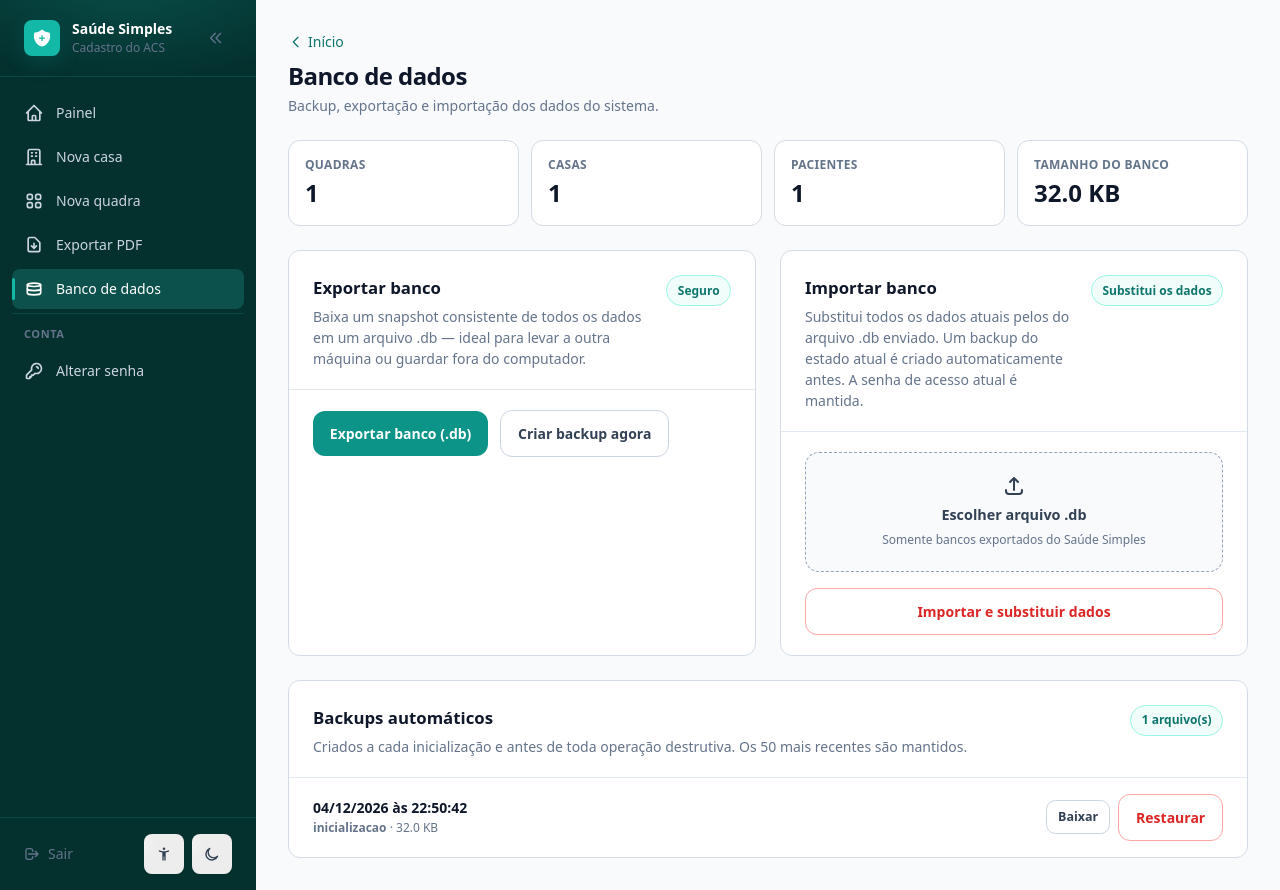
After one commit to haynan1/saude_simples, a Flask app: page /banco in a window 1280 px wide. The commit adds this page. Run offline with Flask 3, Linux system fonts and the light colour scheme; the visitor is signed in with stand-in values (Sample User, id 1); tables that the repository leaves empty hold one stand-in row (values such as "Sample post").

Commit message:
Gestão do banco: backup manual, exportação, importação e restauração
Nova tela Banco de dados na sidebar:
- Exportar (.db): snapshot consistente via API de backup do SQLite
  (inclui WAL — nunca copia o arquivo cru no meio de transação)
- Importar: valida assinatura SQLite, PRAGMA integrity_check e esquema
  mínimo do Saúde Simples; cria backup do estado atual antes; preserva
  a senha de acesso local (importar nunca tranca o operador para fora);
  reaplica migrações/índices via init_db no banco importado
- Backup manual sob demanda + lista dos backups automáticos com
  download e restauração (backup pré-restauração automático, senha
  atual preservada)
- Nomes de backup validados contra o diretório real — path traversal
  bloqueado por construção
- Limite de upload de 200MB restrito à rota de importação (o resto do
  app permanece em 1MB); handler amigável para 413

18 testes novos (87 no total): exportação funcional, importação
válida/inválida/traversal, restauração com preservação de senha,
migração de banco antigo importado, auth em todas as rotas novas.

Co-Authored-By: Claude Opus 4.8 <noreply@anthropic.com>

```diff
--- a/app.py
+++ b/app.py
@@ -2,6 +2,7 @@ import logging
 import os
 import secrets
 import sqlite3
+import tempfile
 import threading
 import time
 import unicodedata
@@ -22,17 +23,25 @@ from reportlab.lib.units import cm
 from reportlab.platypus import Image, KeepTogether, Paragraph, SimpleDocTemplate, Spacer, Table, TableStyle
 from werkzeug.security import check_password_hash, generate_password_hash
 
+from werkzeug.exceptions import RequestEntityTooLarge
+
 from db import (
     BASE_DIR,
     DATABASE,
     MIN_PASSWORD_LENGTH,
+    BancoInvalido,
+    caminho_backup,
     clear_setup_token,
     criar_backup,
     ensure_setup_token,
+    exportar_snapshot,
     garantir_senha_inicial,
     get_db_connection,
     get_senha_hash,
+    importar_banco,
     init_db,
+    listar_backups,
+    restaurar_backup,
     set_senha_hash,
     verify_setup_token,
 )
@@ -67,6 +76,22 @@ app.config["SESSION_COOKIE_SECURE"] = os.environ.get(
 # Nenhum formulário legítimo chega perto disso — bloqueia payloads gigantes
 # antes de qualquer parsing.
 app.config["MAX_CONTENT_LENGTH"] = 1 * 1024 * 1024
+
+# Exceção única: importação de banco recebe um arquivo .db real.
+IMPORT_MAX_BYTES = 200 * 1024 * 1024
+
+
+@app.before_request
+def ajustar_limite_de_upload():
+    if request.path == "/banco/importar":
+        request.max_content_length = IMPORT_MAX_BYTES
+
+
+@app.errorhandler(RequestEntityTooLarge)
+def arquivo_grande_demais(_error):
+    flash("O arquivo enviado excede o tamanho máximo permitido.", "danger")
+    destino = "banco" if request.path.startswith("/banco") else "index"
+    return redirect(url_for(destino))
 
 APP_VERSION = "2.0.0"
 
@@ -542,6 +567,18 @@ def carregar_dados_relatorio(condicoes_selecionadas=None, filtro_sem_selecao=Fal
     return casas, pacientes
 
 
+def formatar_tamanho(num_bytes):
+    num_bytes = int(num_bytes or 0)
+    for unidade in ("B", "KB", "MB", "GB"):
+        if num_bytes < 1024 or unidade == "GB":
+            if unidade == "B":
+                return f"{num_bytes} {unidade}"
+            return f"{num_bytes:.1f} {unidade}"
+        num_bytes /= 1024
+    return f"{num_bytes:.1f} GB"
+
+
+app.add_template_filter(formatar_tamanho, "tamanho")
 app.add_template_filter(formatar_cpf_ou_cns, "cpf_cns")
 app.add_template_filter(formatar_data_br, "data_br")
 app.add_template_filter(formatar_telefone, "telefone")
@@ -1578,6 +1615,169 @@ def exportar_pdf():
     )
 
 
+@app.route("/banco")
+@login_required
+def banco():
+    conn = get_db_connection()
+    contagens = {
+        "quadras": conn.execute("SELECT COUNT(*) AS c FROM quadras").fetchone()["c"],
+        "casas": conn.execute("SELECT COUNT(*) AS c FROM casas").fetchone()["c"],
+        "pacientes": conn.execute("SELECT COUNT(*) AS c FROM pacientes").fetchone()["c"],
+    }
+    conn.close()
+
+    try:
+        tamanho_banco = os.path.getsize(DATABASE)
+    except OSError:
+        tamanho_banco = 0
+
+    return render_template(
+        "banco.html",
+        contagens=contagens,
+        tamanho_banco=tamanho_banco,
+        backups=listar_backups(),
+    )
+
+
+@app.route("/banco/backup", methods=["POST"])
+@login_required
+def criar_backup_manual():
+    try:
+        criar_backup("manual")
+    except (sqlite3.Error, OSError) as exc:
+        logger.error("Falha ao criar backup manual: %s", exc)
+        flash("Não foi possível criar o backup. Tente novamente.", "danger")
+        return redirect(url_for("banco"))
+
+    flash("Backup criado com sucesso.", "success")
+    return redirect(url_for("banco"))
+
+
+@app.route("/banco/exportar")
+@login_required
+def exportar_banco():
+    # Snapshot consistente via API de backup do SQLite — nunca o arquivo cru,
+    # que poderia estar no meio de uma transação WAL.
+    descritor, caminho_tmp = tempfile.mkstemp(suffix=".db")
+    os.close(descritor)
+    try:
+        exportar_snapshot(caminho_tmp)
+        with open(caminho_tmp, "rb") as arquivo:
+            conteudo = BytesIO(arquivo.read())
+    except (sqlite3.Error, OSError) as exc:
+        logger.error("Falha ao exportar banco: %s", exc)
+        flash("Não foi possível exportar o banco. Tente novamente.", "danger")
+        return redirect(url_for("banco"))
+    finally:
+        try:
+            os.remove(caminho_tmp)
+        except OSError:
+            pass
+
+    conteudo.seek(0)
+    logger.info("Banco exportado a partir de %s", request.remote_addr)
+    nome = f"saude_simples_{datetime.now().strftime('%Y%m%d_%H%M%S')}.db"
+    return send_file(
+        conteudo,
+        as_attachment=True,
+        download_name=nome,
+        mimetype="application/x-sqlite3",
+    )
+
+
+@app.route("/banco/backup/<nome>/baixar")
+@login_required
+def baixar_backup(nome):
+    try:
+        caminho = caminho_backup(nome)
+    except ValueError:
+        flash("Backup não encontrado.", "warning")
+        return redirect(url_for("banco"))
+
+    return send_file(
+        caminho,
+        as_attachment=True,
+        download_name=nome,
+        mimetype="application/x-sqlite3",
+    )
+
+
+@app.route("/banco/restaurar", methods=["POST"])
+@login_required
+def restaurar_banco():
+    nome = request.form.get("nome", "")
+    try:
+        caminho_backup(nome)
+    except ValueError:
+        flash("Backup não encontrado.", "warning")
+        return redirect(url_for("banco"))
+
+    try:
+        criar_backup("antes_restaurar")
+    except (sqlite3.Error, OSError) as exc:
+        logger.error("Falha ao criar backup antes de restaurar: %s", exc)
+        flash("Não foi possível criar backup de segurança. Restauração cancelada.", "danger")
+        return redirect(url_for("banco"))
+
+    # A senha de acesso ATUAL sobrevive à restauração — voltar os dados no
+    # tempo nunca tranca o operador para fora. Para recuperar senha esquecida,
+    # o caminho é o resetar_senha.py.
+    senha_atual = get_senha_hash()
+    try:
+        restaurar_backup(nome)
+    except (sqlite3.Error, OSError) as exc:
+        logger.error("Falha ao restaurar backup %s: %s", nome, exc)
+        flash("Não foi possível restaurar o backup.", "danger")
+        return redirect(url_for("banco"))
+    if senha_atual:
+        set_senha_hash(senha_atual)
+
+    logger.info("Backup %s restaurado a partir de %s", nome, request.remote_addr)
+    flash("Backup restaurado com sucesso.", "success")
+    return redirect(url_for("banco"))
+
+
+@app.route("/banco/importar", methods=["POST"])
+@login_required
+def importar_banco_view():
+    arquivo = request.files.get("arquivo")
+    if arquivo is None or not arquivo.filename:
+        flash("Selecione o arquivo .db exportado do Saúde Simples.", "danger")
+        return redirect(url_for("banco"))
+
+    descritor, caminho_tmp = tempfile.mkstemp(suffix=".db")
+    os.close(descritor)
+    try:
+        arquivo.save(caminho_tmp)
+
+        try:
+            criar_backup("antes_importar")
+        except (sqlite3.Error, OSError) as exc:
+            logger.error("Falha ao criar backup antes de importar: %s", exc)
+            flash("Não foi possível criar backup de segurança. Importação cancelada.", "danger")
+            return redirect(url_for("banco"))
+
+        try:
+            importar_banco(caminho_tmp)
+        except BancoInvalido as exc:
+            logger.warning("Importação de banco rejeitada (%s): %s", request.remote_addr, exc)
+            flash(str(exc), "danger")
+            return redirect(url_for("banco"))
+        except (sqlite3.Error, OSError) as exc:
+            logger.error("Falha ao importar banco: %s", exc)
+            flash("Não foi possível importar o banco. O banco atual foi preservado.", "danger")
+            return redirect(url_for("banco"))
+    finally:
+        try:
+            os.remove(caminho_tmp)
+        except OSError:
+            pass
+
+    logger.info("Banco importado a partir de %s", request.remote_addr)
+    flash("Banco importado com sucesso. A senha de acesso atual foi mantida.", "success")
+    return redirect(url_for("banco"))
+
+
 if __name__ == "__main__":
     import sys
 
--- a/static/js/alpine-components.js
+++ b/static/js/alpine-components.js
@@ -15,6 +15,22 @@ document.addEventListener('alpine:init', () => {
     },
     remove() {
       this.$el.remove();
+    },
+  }));
+
+  // Upload de banco na tela de importação: mostra o nome do arquivo escolhido
+  // e mantém o botão de envio travado até existir arquivo.
+  Alpine.data('dbImport', () => ({
+    fileName: '',
+    onChange() {
+      const file = this.$refs.input.files[0];
+      this.fileName = file ? file.name : '';
+    },
+    get label() {
+      return this.fileName || 'Escolher arquivo .db';
+    },
+    get noFile() {
+      return this.fileName === '';
     },
   }));
 
--- /dev/null
+++ b/templates/banco.html
@@ -0,0 +1,128 @@
+{% extends "base.html" %}
+{% block title %}Banco de dados{% endblock %}
+
+{% block content %}
+<div class="mb-6">
+  <a href="{{ url_for('index') }}" class="inline-flex items-center gap-1 text-sm text-blue-600 hover:underline mb-2">
+    <svg class="w-4 h-4" fill="none" stroke="currentColor" viewBox="0 0 24 24" aria-hidden="true"><path stroke-linecap="round" stroke-linejoin="round" stroke-width="2" d="M15 19l-7-7 7-7"/></svg>
+    Início
+  </a>
+  <h1 class="text-2xl font-bold tracking-tight text-slate-900">Banco de dados</h1>
+  <p class="text-sm text-slate-500 mt-1">Backup, exportação e importação dos dados do sistema.</p>
+</div>
+
+<!-- Visão geral -->
+<div class="grid grid-cols-2 md:grid-cols-4 gap-3 mb-6">
+  <div class="rounded-xl border border-slate-200 bg-white p-4">
+    <p class="text-xs font-semibold uppercase tracking-wide text-slate-500">Quadras</p>
+    <p class="text-2xl font-bold text-slate-900 mt-1">{{ contagens.quadras }}</p>
+  </div>
+  <div class="rounded-xl border border-slate-200 bg-white p-4">
+    <p class="text-xs font-semibold uppercase tracking-wide text-slate-500">Casas</p>
+    <p class="text-2xl font-bold text-slate-900 mt-1">{{ contagens.casas }}</p>
+  </div>
+  <div class="rounded-xl border border-slate-200 bg-white p-4">
+    <p class="text-xs font-semibold uppercase tracking-wide text-slate-500">Pacientes</p>
+    <p class="text-2xl font-bold text-slate-900 mt-1">{{ contagens.pacientes }}</p>
+  </div>
+  <div class="rounded-xl border border-slate-200 bg-white p-4">
+    <p class="text-xs font-semibold uppercase tracking-wide text-slate-500">Tamanho do banco</p>
+    <p class="text-2xl font-bold text-slate-900 mt-1">{{ tamanho_banco|tamanho }}</p>
+  </div>
+</div>
+
+<div class="grid grid-cols-1 lg:grid-cols-2 gap-6 mb-6">
+  <!-- Exportar -->
+  <section class="rounded-xl border border-slate-200 bg-white">
+    <div class="section-heading">
+      <div>
+        <h2>Exportar banco</h2>
+        <p>Baixa um snapshot consistente de todos os dados em um arquivo .db — ideal para levar a outra máquina ou guardar fora do computador.</p>
+      </div>
+      <span class="section-badge">Seguro</span>
+    </div>
+    <div class="px-6 py-5 flex flex-wrap items-center gap-3">
+      <a class="btn-primary" href="{{ url_for('exportar_banco') }}" data-no-smooth>Exportar banco (.db)</a>
+      <form method="post" action="{{ url_for('criar_backup_manual') }}">
+        <input type="hidden" name="csrf_token" value="{{ csrf_token() }}">
+        <button class="btn-secondary" type="submit">Criar backup agora</button>
+      </form>
+    </div>
+  </section>
+
+  <!-- Importar -->
+  <section class="rounded-xl border border-slate-200 bg-white danger-card">
+    <div class="section-heading">
+      <div>
+        <h2>Importar banco</h2>
+        <p>Substitui todos os dados atuais pelos do arquivo .db enviado. Um backup do estado atual é criado automaticamente antes. A senha de acesso atual é mantida.</p>
+      </div>
+      <span class="section-badge danger">Substitui os dados</span>
+    </div>
+    <div class="px-6 py-5">
+      <form
+        method="post"
+        action="{{ url_for('importar_banco_view') }}"
+        enctype="multipart/form-data"
+        x-data="dbImport"
+        data-confirm="Importar este arquivo substitui TODOS os dados atuais do sistema. Um backup será criado antes. Continuar?"
+        data-confirm-title="Importar banco de dados?"
+        data-confirm-label="Sim, importar"
+      >
+        <input type="hidden" name="csrf_token" value="{{ csrf_token() }}">
+        <label class="file-drop">
+          <svg class="file-drop-icon" fill="none" stroke="currentColor" viewBox="0 0 24 24" aria-hidden="true"><path stroke-linecap="round" stroke-linejoin="round" stroke-width="2" d="M4 16v1a3 3 0 003 3h10a3 3 0 003-3v-1m-4-8l-4-4m0 0L8 8m4-4v12"/></svg>
+          <span x-text="label">Escolher arquivo .db</span>
+          <small>Somente bancos exportados do Saúde Simples</small>
+          <input type="file" name="arquivo" accept=".db" class="sr-only" x-ref="input" @change="onChange">
+        </label>
+        <button class="btn-danger-outline w-full" type="submit" :disabled="noFile">Importar e substituir dados</button>
+      </form>
+    </div>
+  </section>
+</div>
+
+<!-- Backups -->
+<section class="rounded-xl border border-slate-200 bg-white">
+  <div class="section-heading">
+    <div>
+      <h2>Backups automáticos</h2>
+      <p>Criados a cada inicialização e antes de toda operação destrutiva. Os 50 mais recentes são mantidos.</p>
+    </div>
+    <span class="section-badge">{{ backups|length }} arquivo(s)</span>
+  </div>
+
+  {% if backups %}
+    <div class="divide-y divide-slate-100">
+      {% for backup in backups %}
+        <div class="flex flex-col gap-3 px-6 py-4 sm:flex-row sm:items-center sm:justify-between">
+          <div class="min-w-0">
+            <p class="text-sm font-semibold text-slate-900">
+              {{ backup.modificado.strftime('%d/%m/%Y às %H:%M:%S') }}
+            </p>
+            <p class="text-xs text-slate-500 mt-0.5">
+              {% if backup.motivo %}<span class="font-semibold">{{ backup.motivo }}</span> · {% endif %}{{ backup.tamanho|tamanho }}
+            </p>
+          </div>
+          <div class="flex items-center gap-2 shrink-0">
+            <a class="btn-secondary house-tile-btn" href="{{ url_for('baixar_backup', nome=backup.nome) }}" data-no-smooth>Baixar</a>
+            <form method="post" action="{{ url_for('restaurar_banco') }}"
+                  data-confirm="Restaurar este backup substitui os dados atuais pelos de {{ backup.modificado.strftime('%d/%m/%Y às %H:%M') }}. Um backup do estado atual será criado antes. Continuar?"
+                  data-confirm-title="Restaurar backup?"
+                  data-confirm-label="Sim, restaurar">
+              <input type="hidden" name="csrf_token" value="{{ csrf_token() }}">
+              <input type="hidden" name="nome" value="{{ backup.nome }}">
+              <button class="btn-danger-outline house-tile-btn" type="submit">Restaurar</button>
+            </form>
+          </div>
+        </div>
+      {% endfor %}
+    </div>
+  {% else %}
+    <div class="px-6 py-10 text-center">
+      <p class="text-sm font-bold text-slate-900 mb-1">Nenhum backup ainda</p>
+      <p class="text-sm text-slate-500">O primeiro backup é criado automaticamente na próxima inicialização — ou clique em "Criar backup agora".</p>
+    </div>
+  {% endif %}
+</section>
+{% endblock %}
--- a/templates/base.html
+++ b/templates/base.html
@@ -207,6 +207,14 @@
         <span x-show="!sidebarCollapsed" x-cloak>Exportar PDF</span>
       </button>
 
+      <a data-nav-link href="{{ url_for('banco') }}"
+         class="flex items-center py-2.5 rounded-lg text-sm font-medium text-slate-300 hover:bg-slate-800 hover:text-white {{ 'nav-active text-white' if current_endpoint == 'banco' else '' }}"
+         :class="sidebarCollapsed ? 'justify-center px-0' : 'gap-3 px-3'"
+         title="Banco de dados">
+        <svg class="w-5 h-5 shrink-0" fill="none" stroke="currentColor" viewBox="0 0 24 24"><path stroke-linecap="round" stroke-linejoin="round" stroke-width="2" d="M4 7v10c0 1.1 3.6 2 8 2s8-.9 8-2V7"/><path stroke-linecap="round" stroke-linejoin="round" stroke-width="2" d="M4 7c0 1.1 3.6 2 8 2s8-.9 8-2-3.6-2-8-2-8 .9-8 2z"/><path stroke-linecap="round" stroke-linejoin="round" stroke-width="2" d="M4 12c0 1.1 3.6 2 8 2s8-.9 8-2"/></svg>
+        <span x-show="!sidebarCollapsed" x-cloak>Banco de dados</span>
+      </a>
+
       <div class="mt-2 pt-3 border-t border-slate-800 space-y-1">
         <p class="px-3 pb-1 text-[10px] font-semibold uppercase tracking-wider text-slate-500" x-show="!sidebarCollapsed" x-cloak>Conta</p>
 
@@ -280,6 +288,7 @@
       <a href="{{ url_for('cadastrar_casa') }}" class="flex items-center gap-3 px-3 py-3 rounded-lg text-slate-200">Nova casa</a>
       <a href="{{ url_for('cadastrar_quadra') }}" class="flex items-center gap-3 px-3 py-3 rounded-lg text-slate-200">Nova quadra</a>
       <button type="button" data-export-open class="w-full flex items-center gap-3 px-3 py-3 rounded-lg text-slate-200">Exportar PDF</button>
+      <a href="{{ url_for('banco') }}" class="flex items-center gap-3 px-3 py-3 rounded-lg text-slate-200">Banco de dados</a>
       <a href="{{ url_for('alterar_senha') }}" class="flex items-center gap-3 px-3 py-3 rounded-lg text-slate-200">Alterar senha</a>
       <form method="post" action="{{ url_for('logout') }}" data-no-smooth>
         <input type="hidden" name="csrf_token" value="{{ csrf_token() }}">
```
Also changed, not shown: db.py (+138 -0 lines), tests/test_banco.py (added, +193 -0 lines), tests/test_seguranca.py (+6 -0 lines), README.md, static/css/tailwind.css.
